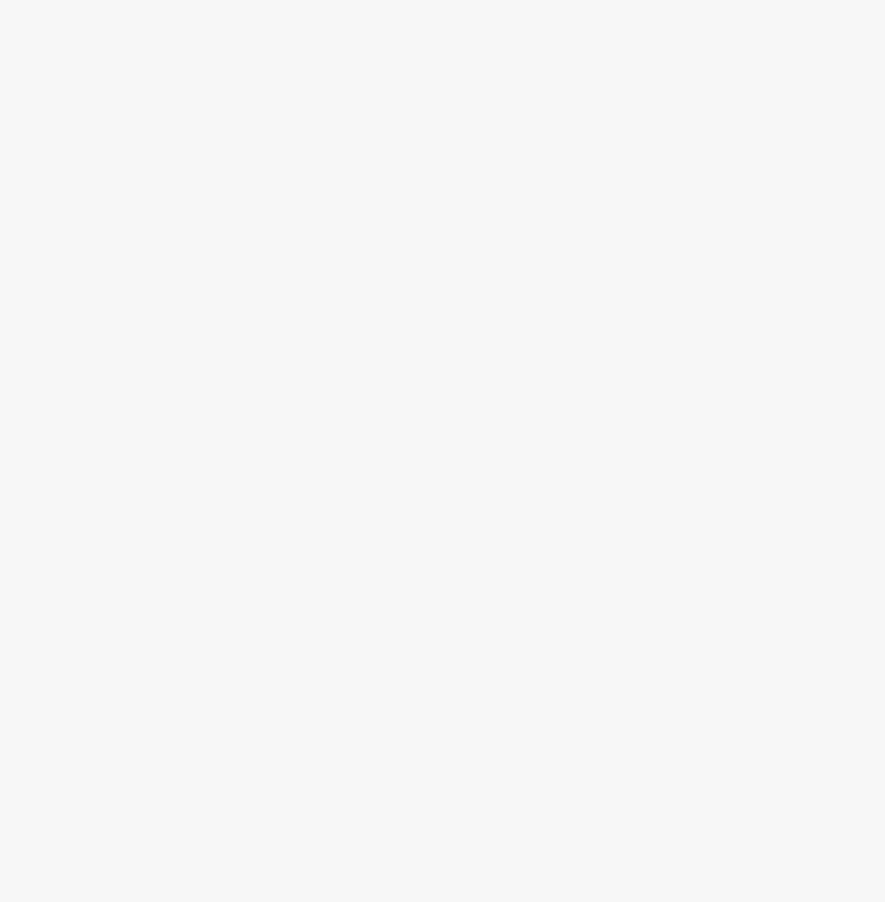
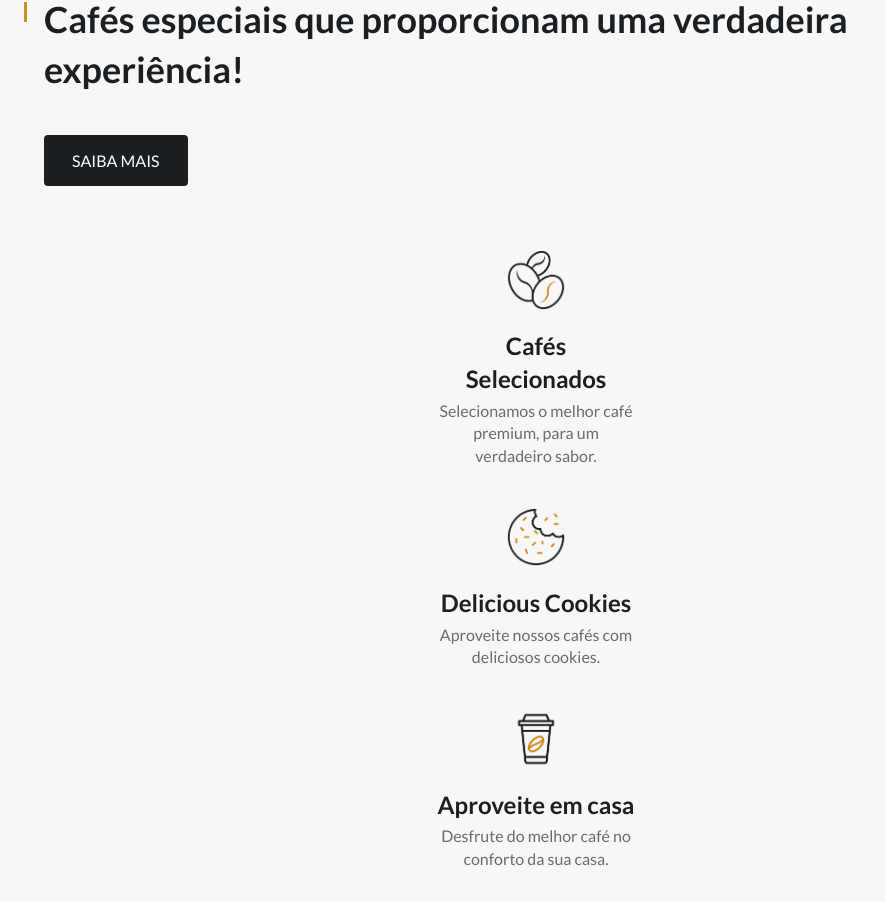
Before and after one commit to lramos33/coffee-shop, a React (Vite) app: page / in a window 1280 px wide. Shown: the part 1676-2578 px from the top of the page, without its empty margins (0-885 px from the left). Before the commit the page ends 1598 px from the top, so only its background shows below. Built offline with nearby package versions, Linux system fonts and the light colour scheme.

Commit message:
:hammer_and_wrench: add Specialty section

```diff
--- a/public/App.css
+++ b/public/App.css
@@ -125,6 +125,17 @@ button {
   width: 3px;
   height: 20px;
   background-color: var(--first-color);
+}
+
+/*=============== BUTTON ===============*/
+.button {
+  display: inline-block;
+  background-color: var(--black-color);
+  color: #fff;
+  padding: 1rem 1.75rem;
+  border-radius: .25rem;
+  font-size: var(--normal-font-size);
+  text-transform: uppercase;
 }
 
 /*=============== HEADER & NAV ===============*/
@@ -309,3 +320,35 @@ button {
     transform: translateY(0);
   }
 }
+
+/*=============== SPECIALTY ===============*/
+.specialty__button {
+  margin-left: 1.25rem;
+}
+
+.specialty__category {
+  margin-top: 4rem;
+  display: grid;
+  grid-template-columns: 200px;
+  justify-content: center;
+  row-gap: 2.5rem;
+}
+
+.specialty__img {
+  width: 60px;
+  margin-bottom: 1rem;
+  transition: .4s;
+}
+
+.specialty__group {
+  text-align: center;
+}
+
+.specialty__title {
+  font-size: var(--h2-font-size);
+  margin-bottom: .25rem;
+}
+
+.specialty__group:hover .specialty__img {
+  transform: translateY(-.25rem);
+}
--- a/src/App.jsx
+++ b/src/App.jsx
@@ -3,6 +3,7 @@ import useScript from './hooks/useScript';
 
 import Header from './components/Header';
 import Home from './components/Home';
+import Specialty from './components/Specialty';
 
 import '../public/App.css';
 
@@ -15,6 +16,7 @@ function App() {
       <Header />
       <main>
         <Home />
+        <Specialty />
       </main>
     </>
   );
--- /dev/null
+++ b/src/components/Specialty.jsx
@@ -0,0 +1,50 @@
+import React from 'react';
+
+function Specialty() {
+  return (
+    <div className="specialty section container" id="specialty">
+      <div className="specialty__container">
+        <div className="specialty__box">
+          <h2 className="section__title">
+            Cafés especiais que proporcionam uma verdadeira experiência!
+          </h2>
+
+          <div>
+            <a href="#home" className="button specialty__button">Saiba Mais</a>
+          </div>
+        </div>
+
+        <div className="specialty__category">
+          <div className="specialty__group specialty__line">
+            <img src="./Images/specialty1.png" alt="" className="specialty__img" />
+
+            <h3 className="specialty__title">Cafés Selecionados</h3>
+            <p className="specialty__description">
+              Selecionamos o melhor café premium, para um verdadeiro sabor.
+            </p>
+          </div>
+
+          <div className="specialty__group specialty__line">
+            <img src="./Images/specialty2.png" alt="" className="specialty__img" />
+
+            <h3 className="specialty__title">Delicious Cookies</h3>
+            <p className="specialty__description">
+              Aproveite nossos cafés com deliciosos cookies.
+            </p>
+          </div>
+
+          <div className="specialty__group">
+            <img src="./Images/specialty3.png" alt="" className="specialty__img" />
+
+            <h3 className="specialty__title">Aproveite em casa</h3>
+            <p className="specialty__description">
+              Desfrute do melhor café no conforto da sua casa.
+            </p>
+          </div>
+        </div>
+      </div>
+    </div>
+  );
+}
+
+export default Specialty;
```
